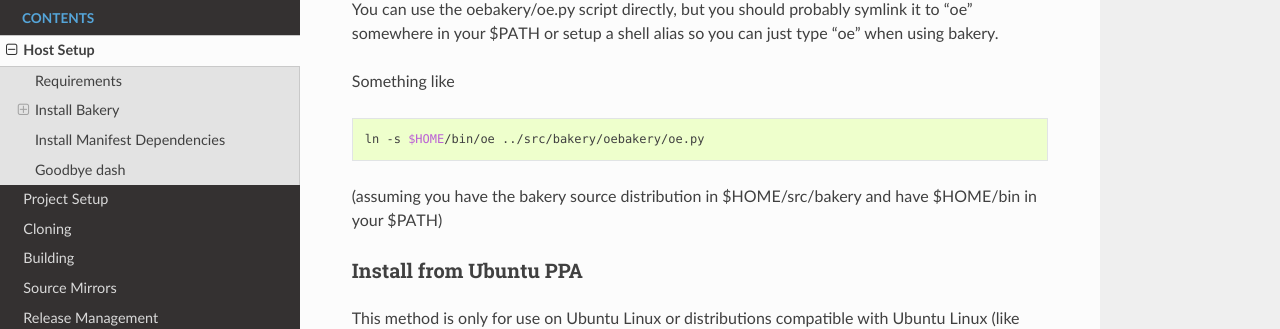
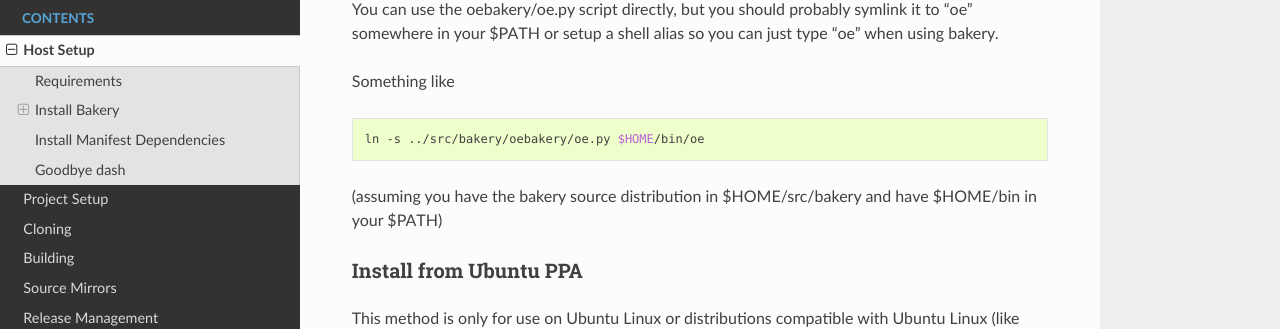
Before and after one commit to oe-lite/handbook, a Sphinx documentation site: the page built from source/setup.rst, in a window 1280 px wide and 900 px high, scrolled down 1971 px. Shown: the part 128-457 px from the top of the window. Built offline with Sphinx 7.4.7 and the Read the Docs theme 2.0.0, drawn with Linux system fonts in a browser that asks for light colours.

```diff
--- a/source/setup.rst
+++ b/source/setup.rst
@@ -119,7 +119,7 @@ Something like
 
 .. code:: sh
 
-    ln -s $HOME/bin/oe ../src/bakery/oebakery/oe.py
+    ln -s ../src/bakery/oebakery/oe.py $HOME/bin/oe
 
 (assuming you have the bakery source distribution in $HOME/src/bakery
 and have $HOME/bin in your $PATH)
```
